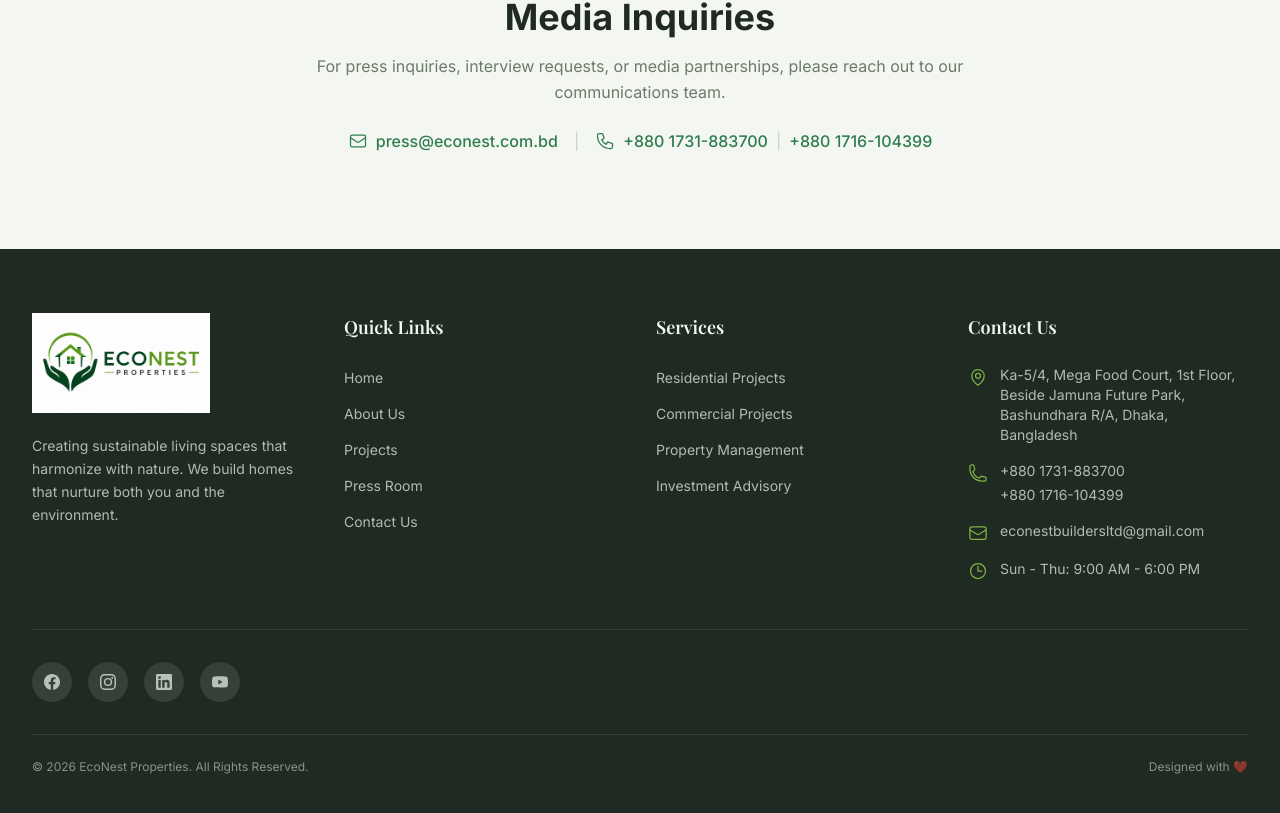
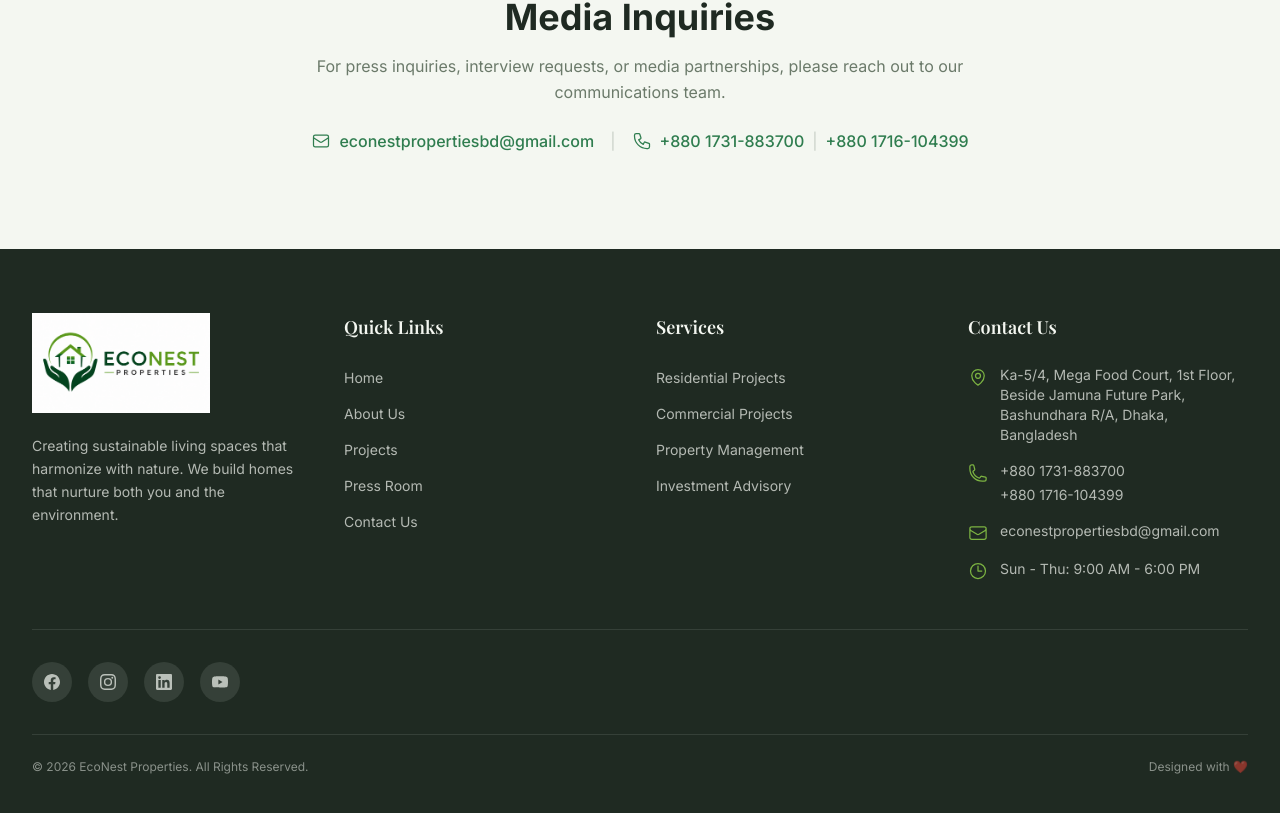
Before and after one commit to Rayan37307/EcoNest, a Next.js app: page /press-room in a window 1280 px wide. Shown: the part 3819-4632 px from the top of the page. Built offline with nearby package versions, Linux system fonts and the light colour scheme; a web font is replaced by a local one.

Commit message:
feat: update branding references from "Builders Limited" to "Properties" across logo, contact email, and slideshow labels

```diff
--- a/src/app/contact/page.tsx
+++ b/src/app/contact/page.tsx
@@ -77,7 +77,7 @@ const contactInfo: ContactInfo[] = [
   },
   {
     label: "Email",
-    value: "econestbuildersltd@gmail.com",
+    value: "econestpropertiesbd@gmail.com",
     sub: "For inquiries and support",
     icon: (
       <svg
--- a/src/app/press-room/page.tsx
+++ b/src/app/press-room/page.tsx
@@ -317,7 +317,7 @@ export default function PressRoomPage() {
             </p>
             <div className="flex flex-col sm:flex-row gap-4 justify-center items-center text-stone">
               <a
-                href="mailto:press@econest.com.bd"
+                href="mailto:econestpropertiesbd@gmail.com"
                 className="flex items-center gap-2 text-primary font-medium hover:underline"
               >
                 <svg
@@ -333,7 +333,7 @@ export default function PressRoomPage() {
                     d="M3 8l7.89 5.26a2 2 0 002.22 0L21 8M5 19h14a2 2 0 002-2V7a2 2 0 00-2-2H5a2 2 0 00-2 2v10a2 2 0 002 2z"
                   />
                 </svg>
-                press@econest.com.bd
+                econestpropertiesbd@gmail.com
               </a>
               <span className="text-stone/30 hidden sm:block">|</span>
               <div className="flex flex-col sm:flex-row sm:items-center sm:gap-2">
--- a/src/components/home/HeroSlideshow.tsx
+++ b/src/components/home/HeroSlideshow.tsx
@@ -15,7 +15,7 @@ const slides: Slide[] = [
   {
     id: 1,
     gradient: "bg-gradient-to-br from-primary-dark via-charcoal to-primary",
-    label: "WELCOME TO ECONEST",
+    label: "WELCOME TO ECONEST PROPERTIES",
     heading: "Crafting Landmarks, Defining Lifestyles",
     subtitle:
       "Discover premium real estate developments that blend architectural excellence with sustainable living across Bangladesh.",
@@ -23,7 +23,7 @@ const slides: Slide[] = [
   {
     id: 2,
     gradient: "bg-gradient-to-br from-charcoal via-primary-dark to-charcoal",
-    label: "WELCOME TO ECONEST",
+    label: "WELCOME TO ECONEST PROPERTIES",
     heading: "Where Vision Meets Reality",
     subtitle:
       "From concept to completion, we deliver exceptional residential and commercial spaces that stand the test of time.",
@@ -31,7 +31,7 @@ const slides: Slide[] = [
   {
     id: 3,
     gradient: "bg-gradient-to-br from-sand via-primary to-charcoal",
-    label: "WELCOME TO ECONEST",
+    label: "WELCOME TO ECONEST PROPERTIES",
     heading: "Building Tomorrow's Heritage",
     subtitle:
       "Join a community of discerning homeowners who trust EcoNest Properties for uncompromising quality and timeless design.",
--- a/src/data/navigation.ts
+++ b/src/data/navigation.ts
@@ -38,6 +38,6 @@ export const contactInfo = {
   address: "Ka-5/4, Mega Food Court, 1st Floor, Beside Jamuna Future Park, Bashundhara R/A, Dhaka, Bangladesh",
   phone: "+880 1731-883700",
   phone2: "+880 1716-104399",
-  email: "econestbuildersltd@gmail.com",
+  email: "econestpropertiesbd@gmail.com",
   hours: "Sun - Thu: 9:00 AM - 6:00 PM",
 };
```
Also changed, not shown: public/logo.svg.
